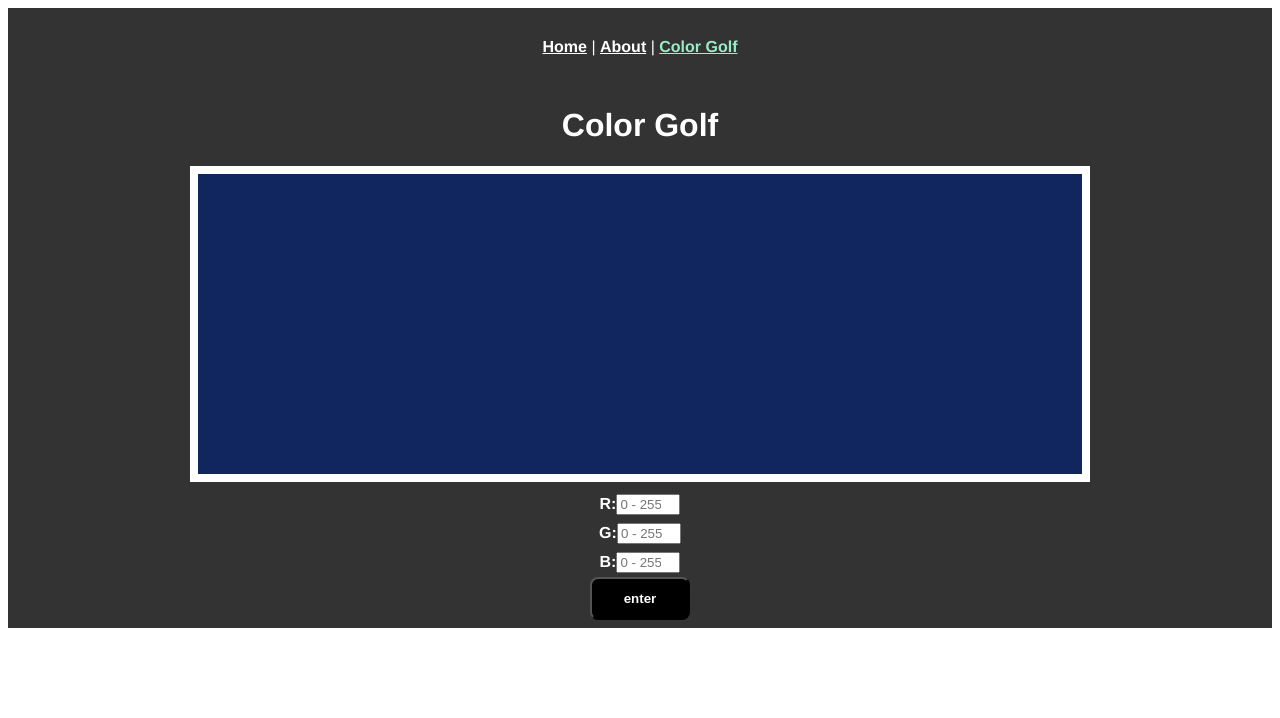
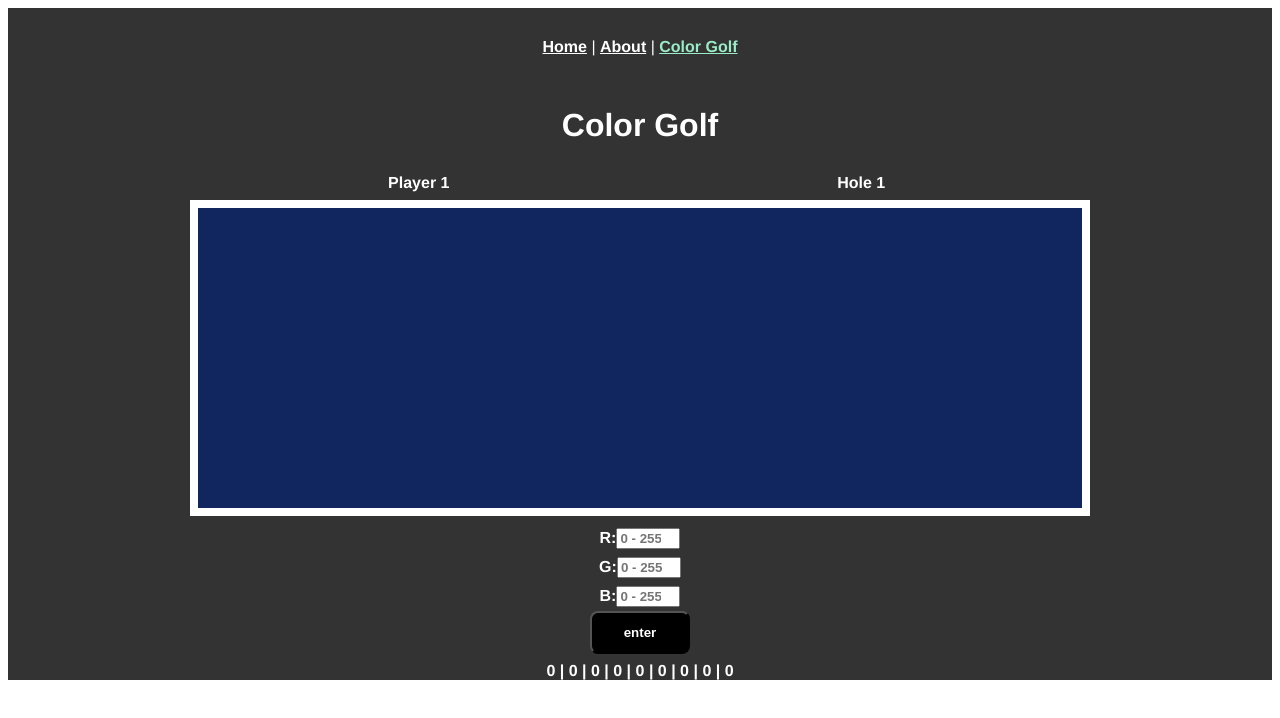
Before and after one commit to z-s-kusz/short-attention-span-js, a Vue app: page /color-golf in a window 1280 px wide. Shown: the top 718 px of the page. Built offline with nearby package versions, Linux system fonts and the light colour scheme.

Commit message:
Added scorecard and score logic.

```diff
--- a/src/views/ColorGolf.vue
+++ b/src/views/ColorGolf.vue
@@ -4,11 +4,15 @@
       <h1>Color Golf</h1>
     </div>
 
+    <div class="info-panel">
+      <span>{{ playerName }}</span><span>Hole {{ holeNumber }}</span>
+    </div>
+
     <div class="course" v-bind:class="courseClass" v-bind:style="courseStyle">
       <div class="course-inner" v-if="showResults">
         <div class="course-message">{{ message }}</div>
-        <button class="course-button" v-on:click="reset(true)">continue</button>
-        <button class="course-button" v-on:click="reset(false)">mulligan</button>
+        <button v-if="showContinueButton"
+          class="course-button" v-on:click="next()">continue</button>
       </div>
     </div>
 
@@ -24,6 +28,14 @@
       </label>
       <button v-on:click.prevent="enterClick()">enter</button>
     </form>
+
+    <div>
+      <span v-for="(score, index) in scoreCard" v-bind:key="index">
+        <span v-if="index !== 0"> | </span>
+        <span>{{ score }}</span>
+      </span>
+    </div>
+
   </div>
 </template>
 
@@ -37,12 +49,19 @@ export default {
       blue: '',
       showResults: false,
       message: '',
+      showContinueButton: false,
       currentColor: {
         r: 0, g: 0, b: 0, css: 'rgb(0,0,0)',
       },
       usersGuess: {
         r: 0, g: 0, b: 0, css: 'rgb(0,0,0)',
       },
+      playerName: 'Player 1',
+      holeNumber: 1,
+      scoreCard: [],
+      shotCount: 0,
+      numberOfHoles: 9,
+      scoreThreshold: 60, // number player must match to complete the hole
     };
   },
   computed: {
@@ -64,6 +83,10 @@ export default {
     const color = this.getRandomColor();
     color.css = this.setColorCSS(color);
     this.currentColor = color;
+    for (let i = 0; i < this.numberOfHoles; i++) {
+      this.scoreCard.push(0);
+    }
+    console.log('scorecard', this.scoreCard.length);
   },
 
   methods: {
@@ -76,7 +99,6 @@ export default {
       };
       color.css = this.setColorCSS(color);
       this.usersGuess = color;
-      this.calculateShotScore();
     },
     calculateShotScore() {
       let score = 0;
@@ -85,13 +107,30 @@ export default {
       score += Math.abs(target.r - attempt.r);
       score += Math.abs(target.g - attempt.g);
       score += Math.abs(target.b - attempt.b);
-      this.message = `Last shot dif: ${score}`;
+      return score;
     },
     enterClick() {
       if (this.red === '' || this.green === '' || this.blue === '') {
         return;
       }
+      if (this.showContinueButton) { // doubles as continue button when continue is available
+        this.next();
+        return;
+      }
+      this.shotCount++;
       this.buildUsersGuessCSS();
+      const shotScore = this.calculateShotScore();
+
+      if (shotScore <= this.scoreThreshold) {
+        const dialog = shotScore === 0 ? 'Exact match!!!' : 'It\'s in the hole!';
+        this.message = `${dialog} | Diff: ${shotScore} | Shots Taken: ${this.shotCount}`;
+        this.showContinueButton = true;
+      } else if (this.shotCount >= 9) {
+        this.message = 'Shot limit reached.';
+        this.showContinueButton = true;
+      } else {
+        this.message = `Last shot diff: ${shotScore}`;
+      }
       this.showResults = true;
     },
     getRandomColor() {
@@ -107,8 +146,21 @@ export default {
     getRandomInt(maxNum) { // return int from 0 through maxNum
       return Math.floor(Math.random() * Math.floor(maxNum + 1));
     },
+    next() {
+      this.scoreCard[this.holeNumber - 1] = this.shotCount;
+      if (this.holeNumber >= this.numberOfHoles) {
+        const totalScore = this.scoreCard.reduce((accumulator, currentValue) => {
+          return accumulator + currentValue;
+        }, 0);
+        this.message = `Thanks for playing color golf! Your total score today was ${totalScore}.`;
+      } else {
+        this.holeNumber++;
+        this.reset(true);
+      }
+    },
     reset(resetCurrentColor) {
       this.showResults = false;
+      this.showContinueButton = false;
       this.usersGuess = {
         r: 0, g: 0, b: 0, css: 'rgb(0,0,0)',
       };
@@ -116,6 +168,7 @@ export default {
       this.green = '';
       this.blue = '';
       this.message = '';
+      this.shotCount = 0;
       if (resetCurrentColor) this.currentColor = this.getRandomColor();
     },
     setColorCSS(color) {
@@ -125,6 +178,13 @@ export default {
 };
 </script>
 <style scoped>
+* {
+  font-weight: 600;
+  color: white;
+}
+input { /* make sure to reset color for forms */
+  color: black;
+}
 .container {
   display: flex;
   flex-direction: column;
@@ -132,6 +192,17 @@ export default {
   align-items: center;
   background-color: #333;
   min-height: 100%;
+}
+.info-panel {
+  display: flex;
+  align-content: space-between;
+  align-items: center;
+  width: 70%;
+}
+.info-panel span {
+  width: 50%;
+  align-self: center;
+  margin: 8px;
 }
 .course {
   border: 8px solid white;
@@ -151,13 +222,7 @@ form {
 button {
   border-radius: 8px;
   background-color: black;
-  color: white;
   padding: 12px 32px;
-  font-weight: 600;
-}
-label, .course-message {
-  color: white;
-  font-weight: 600;
 }
 label {
   margin: 4px;
```
